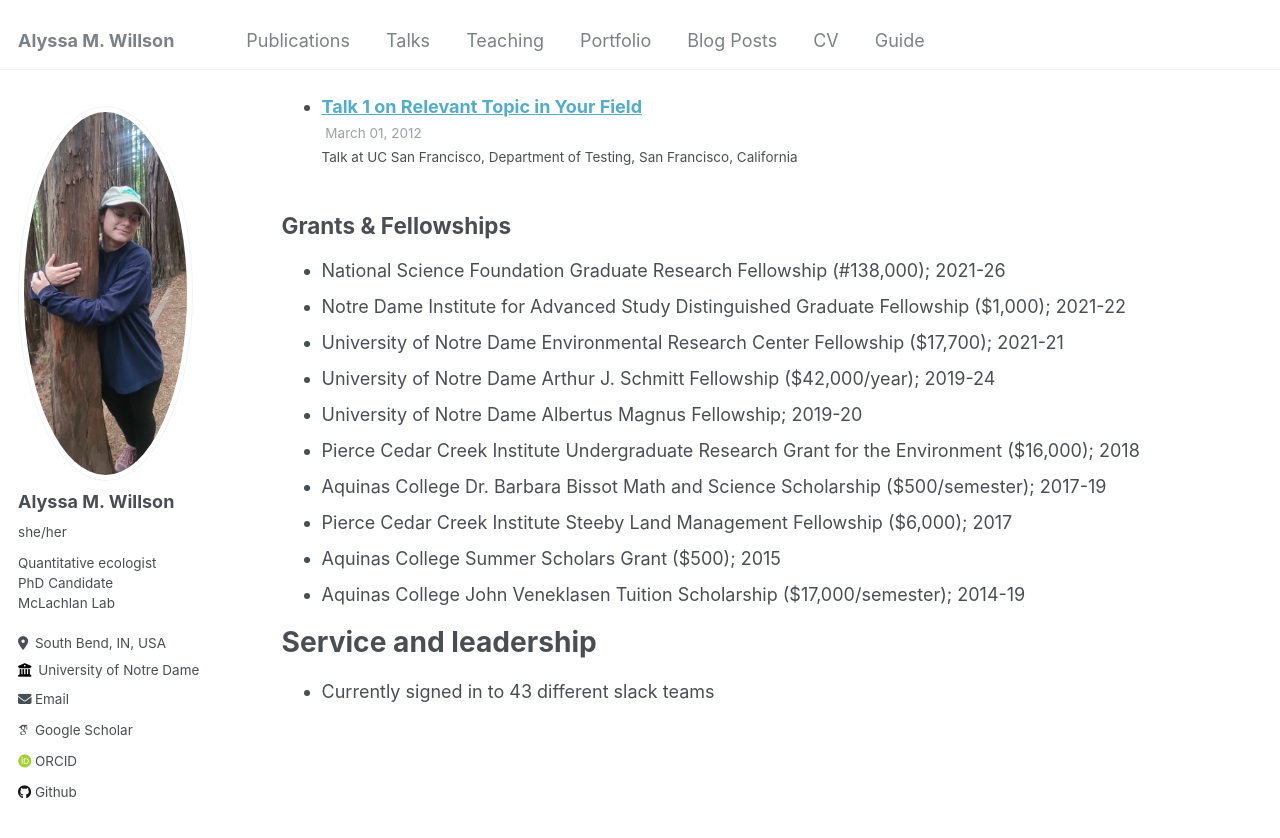
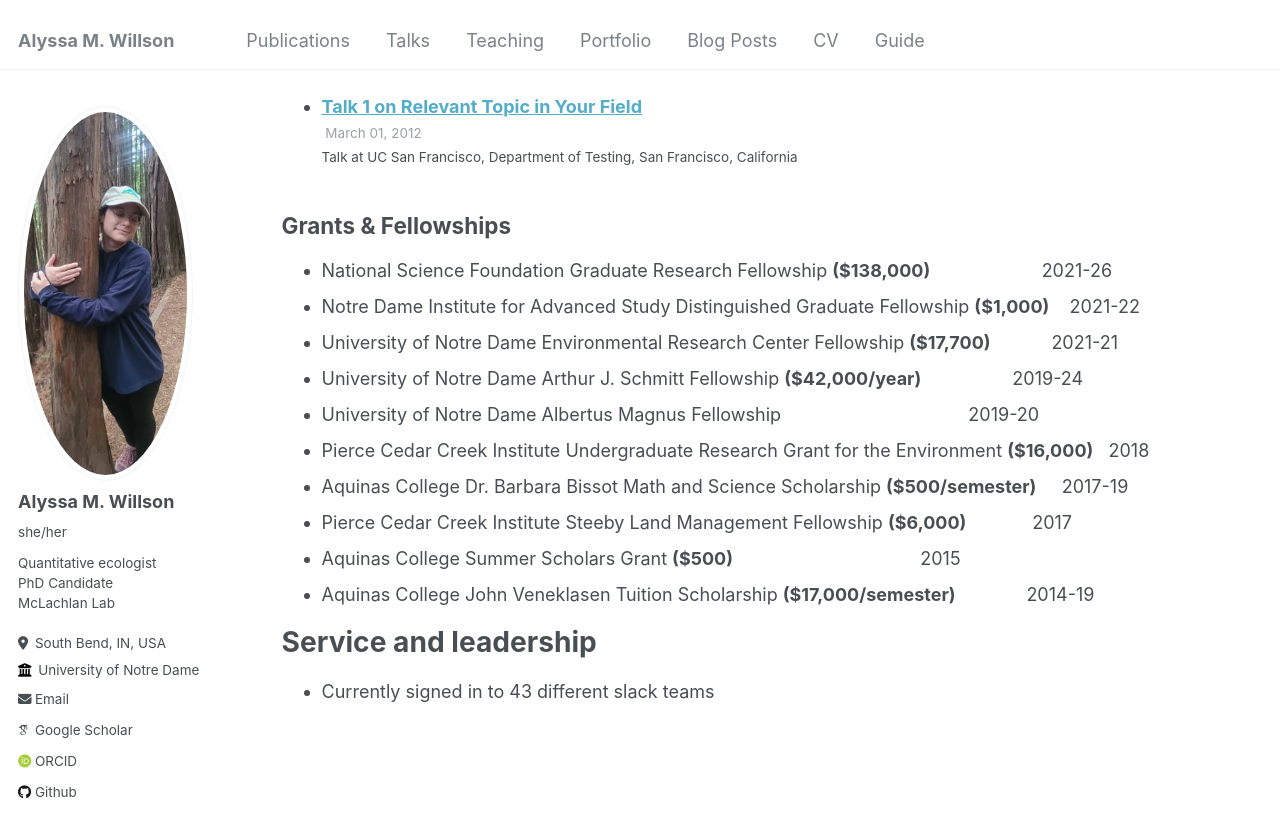
Before and after one commit to amwillson/amwillson.github.io, a Jekyll site: the page built from _pages/cv.md, in a window 1280 px wide and 900 px high, scrolled down 1816 px. Shown: the top 838 px of the window. Built offline with Jekyll 4.4.1, drawn with Linux system fonts in a browser that asks for light colours; some web fonts are replaced.

```diff
--- a/_pages/cv.md
+++ b/_pages/cv.md
@@ -18,8 +18,8 @@ editor_options:
                                                                                                                     Notre Dame, IN\
 Ph.D., Biological Sciences                                                                                                                     2025 (expected)
 
-**Aquinas College**                                                                                                                                Grand Rapids, MI\
-B.S., Biology and Spanish                                                                                                                                                    2019\
+**Aquinas College**                                                                                                                                 Grand Rapids, MI\
+B.S., Biology and Spanish                                                                                                                                                2019\
 Summa cum laude
 
 ## Research Experience
@@ -34,7 +34,7 @@ Summa cum laude
 ## Teaching Experience
 
 **University of Notre Dame**                                                                                                                     Notre Dame, IN\
-*Teaching Assistant, Biological Sciences*                                                                                       August 2019-May 2021
+*Teaching Assistant, Biological Sciences*                                                                                   August 2019-May 2021
 * Biostatistics Tutorial TA (BIOS 42411) (Spring 2021)
 * Molecules to Ecosystems Lecture TA (BIOS 10172) (Spring 2020)
 * Big Questions Lecture TA (BIOS 10170) (Fall 2019)
@@ -51,16 +51,16 @@ archive-single-talk-cv.html %} {% endfor %}</ul>
 
 ## Grants & Fellowships
 
-* National Science Foundation Graduate Research Fellowship (#138,000); 2021-26
-* Notre Dame Institute for Advanced Study Distinguished Graduate Fellowship ($1,000); 2021-22
-* University of Notre Dame Environmental Research Center Fellowship ($17,700); 2021-21
-* University of Notre Dame Arthur J. Schmitt Fellowship ($42,000/year); 2019-24
-* University of Notre Dame Albertus Magnus Fellowship; 2019-20
-* Pierce Cedar Creek Institute Undergraduate Research Grant for the Environment ($16,000); 2018
-* Aquinas College Dr. Barbara Bissot Math and Science Scholarship ($500/semester); 2017-19
-* Pierce Cedar Creek Institute Steeby Land Management Fellowship ($6,000); 2017
-* Aquinas College Summer Scholars Grant ($500); 2015
-* Aquinas College John Veneklasen Tuition Scholarship ($17,000/semester); 2014-19
+* National Science Foundation Graduate Research Fellowship **($138,000)**                      2021-26
+* Notre Dame Institute for Advanced Study Distinguished Graduate Fellowship **($1,000)**    2021-22
+* University of Notre Dame Environmental Research Center Fellowship **($17,700)**            2021-21
+* University of Notre Dame Arthur J. Schmitt Fellowship **($42,000/year)**                  2019-24
+* University of Notre Dame Albertus Magnus Fellowship                                     2019-20
+* Pierce Cedar Creek Institute Undergraduate Research Grant for the Environment **($16,000)**   2018
+* Aquinas College Dr. Barbara Bissot Math and Science Scholarship **($500/semester)**     2017-19
+* Pierce Cedar Creek Institute Steeby Land Management Fellowship **($6,000)**             2017
+* Aquinas College Summer Scholars Grant **($500)**                                     2015
+* Aquinas College John Veneklasen Tuition Scholarship **($17,000/semester)**              2014-19
 
 # Service and leadership
 
```
